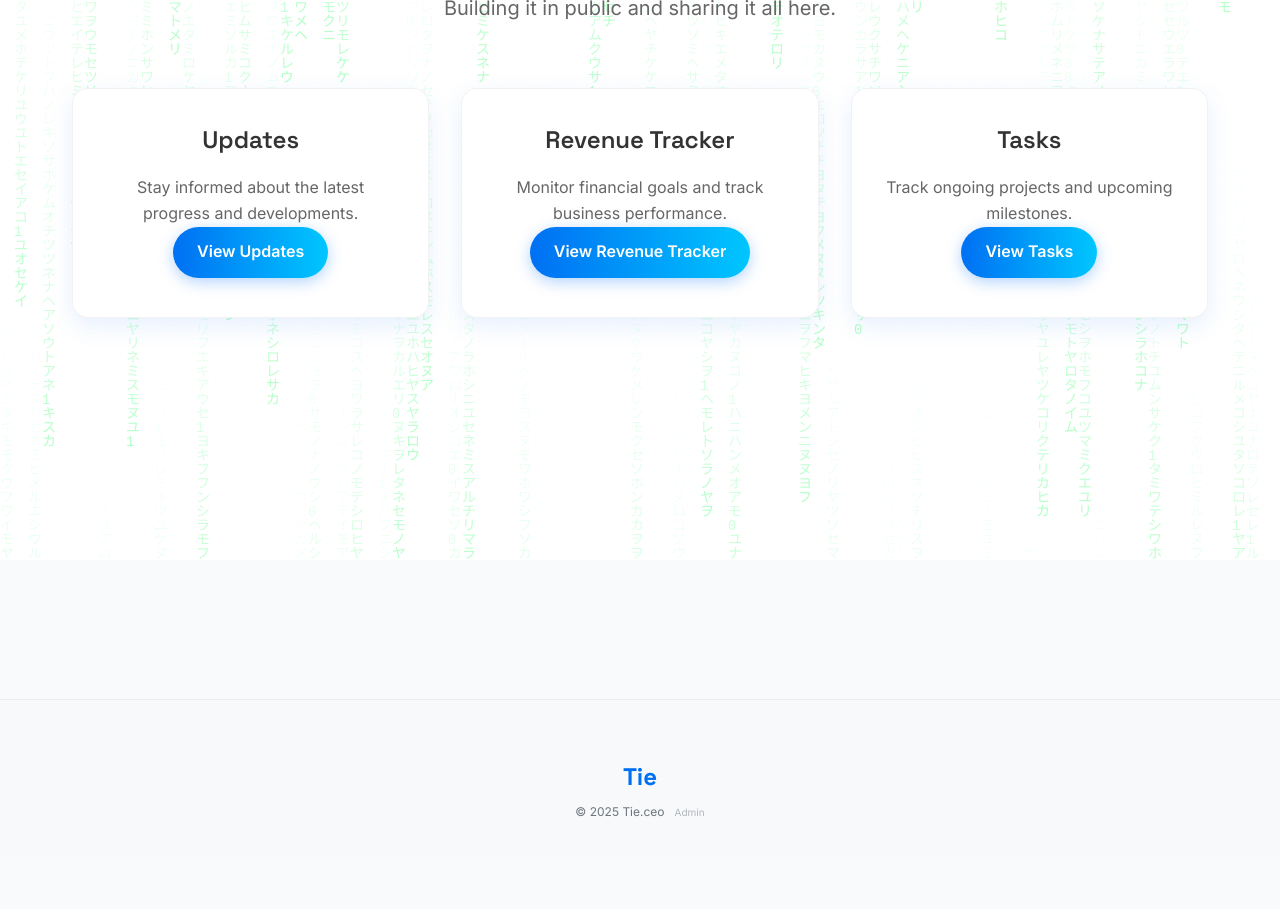
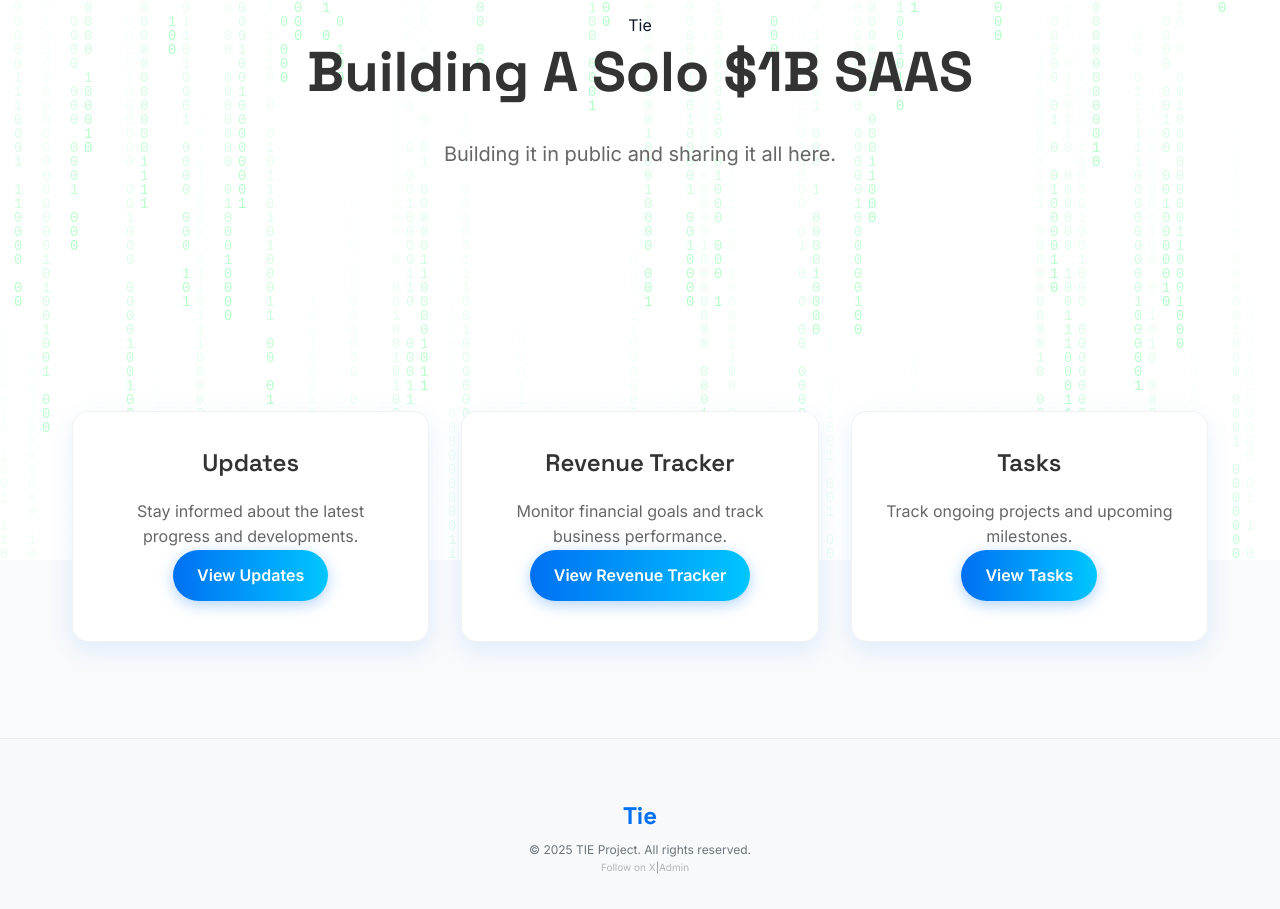
Before and after one commit to TieLove333/tieceo, a Next.js app: page / in a window 1280 px wide. Shown: the part 240-1149 px from the top of the page. Before the commit the page ends 1095 px from the top, so only its background shows below. Built offline with nearby package versions, Linux system fonts and the light colour scheme.

Commit message:
Improve spacing in hero section and update social links

```diff
--- a/app/components/Footer.js
+++ b/app/components/Footer.js
@@ -1,18 +1,22 @@
+import Link from 'next/link'
 import TieLogo from './TieLogo'
-import Link from 'next/link'
 
 export default function Footer() {
   return (
     <footer className="footer">
       <div className="footer-content">
         <div className="footer-logo">
-          <TieLogo />
+          <TieLogo width={24} height={24} />
         </div>
         <div className="footer-copyright">
-          © {new Date().getFullYear()} Tie.ceo
-          <span className="footer-admin-link">
-            <Link href="/admin">Admin</Link>
-          </span>
+          © {new Date().getFullYear()} TIE Project. All rights reserved.
+        </div>
+        <div className="footer-admin-link">
+          <Link href="https://x.com/tielove333" target="_blank" rel="noopener noreferrer">
+            Follow on X
+          </Link>
+          <span className="mx-2">|</span>
+          <Link href="/admin">Admin</Link>
         </div>
       </div>
     </footer>
--- a/app/page.js
+++ b/app/page.js
@@ -21,7 +21,7 @@ const MatrixBackground = () => {
     const drops = Array(columns).fill(1);
 
     // Characters to display
-    const chars = "01アイウエオカキクケコサシスセソタチツテトナニヌネノハヒフヘホマミムメモヤユヨラリルレロワヲン";
+    const chars = "01000010 00000000 01110101 00000000 01101001 00000000 01101100 00000000 01100100 00000000 00100000 00000000 01100110 00000000 01101111 00000000 01110010 00000000 01100101 00000000 01110110 00000000 01100101 00000000 01110010 00000000 00100000 00000000 01100010 00000000 01110101 00000000 01101001 00000000 01101100 00000000 01100100 00000000 00100000 00000000";
 
     function draw() {
       // Semi-transparent black to create fade effect
@@ -102,13 +102,13 @@ export default function Home() {
     <div className="min-h-screen flex flex-col">
       <MatrixBackground />
       <main className="flex-grow container mx-auto px-4 py-16 relative z-10">
-        <div className="text-center mb-24 mt-16">
-          <TieLogo className="mx-auto mb-6 w-32 h-32" />
-          <h1 className="hero-title">
+        <div className="text-center min-h-[60vh] flex flex-col justify-center items-center">
+          <TieLogo className="mx-auto mb-12 w-32 h-32" />
+          <h1 className="hero-title mb-8">
             Building A Solo $1B SAAS
           </h1>
-          <p className="hero-description">
-          Building it in public and sharing it all here.
+          <p className="hero-description mb-16">
+            Building it in public and sharing it all here.
           </p>
         </div>
 
```
